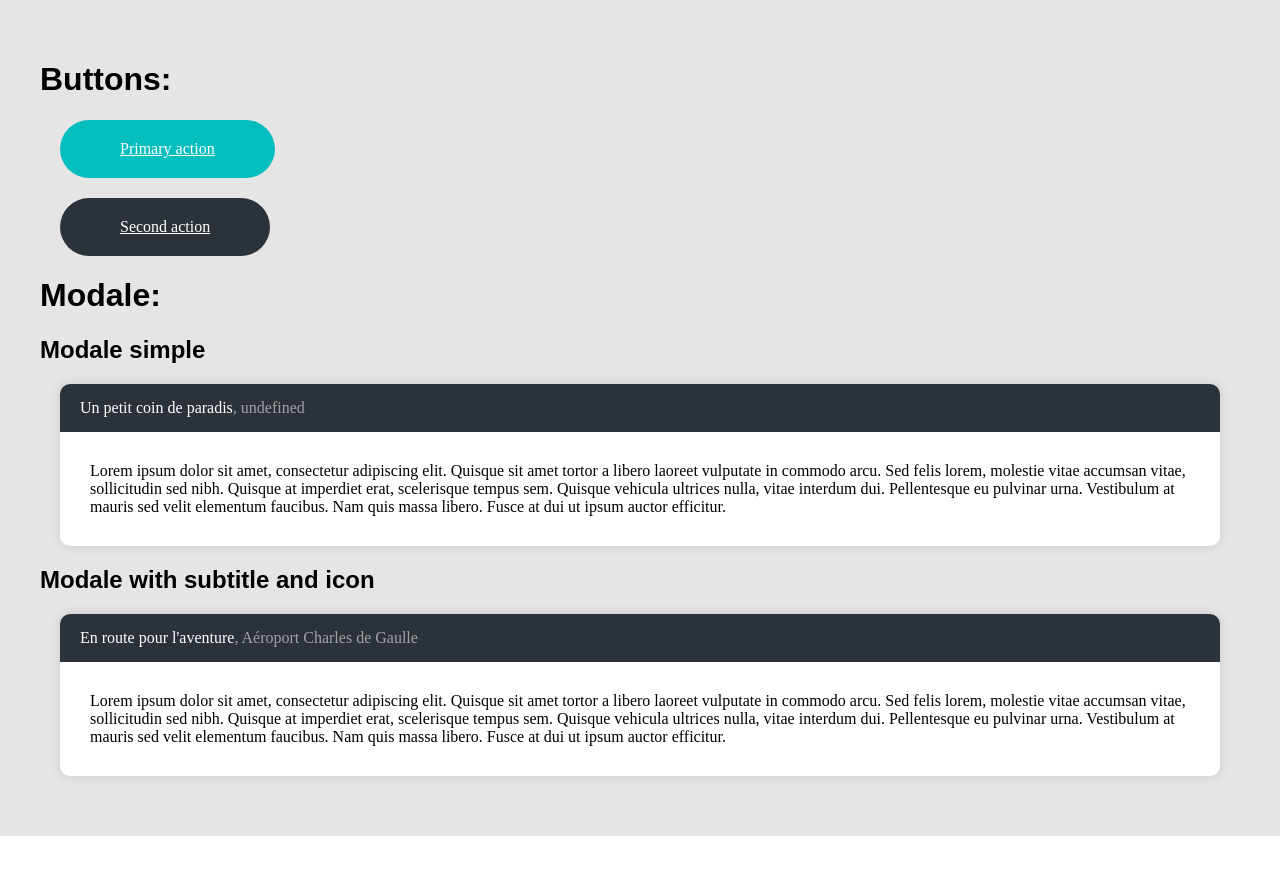
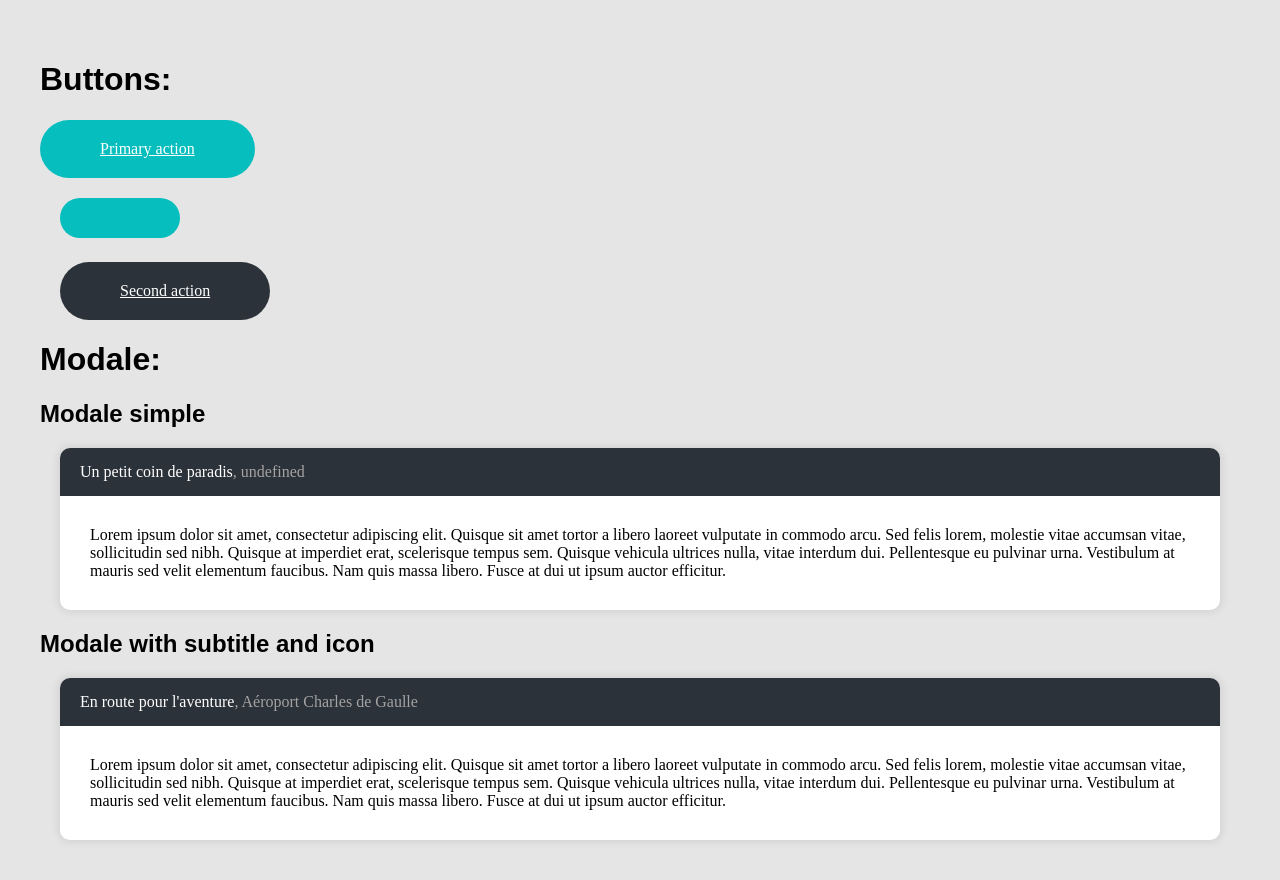
Before and after one commit to OnMyTravel/daft-website-with-react, a React (Create React App) app: page /charte in a window 1280 px wide. Shown: the top 880 px of the page. Before the commit the page ends 836 px from the top, so only its background shows below. Built offline with nearby package versions, Linux system fonts and the light colour scheme.

Commit message:
Extracting components, but ... how to scope my CSS without doing some BEM

```diff
--- /dev/null
+++ b/src/components/Button.css
@@ -0,0 +1,18 @@
+.btn {
+  font-family: 'Raleway';
+  font-weight: 300;
+  display:inline-block;
+
+  padding: 20px 60px;
+  border-radius: 40px;
+}
+
+.btn-primary {
+  background-color: #06BEBD;
+  color: white;
+}
+
+.btn-second {
+  background-color:#2C3239;
+  color: white;
+}
--- /dev/null
+++ b/src/components/Button.js
@@ -0,0 +1,16 @@
+import React from 'react'
+
+import './Button.css';
+
+import Modale from './Modale';
+
+const Button = ({ todos, onTodoClick }) => {
+
+  return (
+    <div>
+      <a class="btn btn-primary" href="#">Primary action</a>
+    </div>
+  )
+}
+
+export default Button
--- a/src/components/Charte.css
+++ b/src/components/Charte.css
@@ -6,25 +6,6 @@
 
 .charte__frame {
   margin: 20px;
-}
-
-.btn {
-  font-family: 'Raleway';
-  font-weight: 300;
-  display:inline-block;
-
-  padding: 20px 60px;
-  border-radius: 40px;
-}
-
-.btn-primary {
-  background-color: #06BEBD;
-  color: white;
-}
-
-.btn-second {
-  background-color:#2C3239;
-  color: white;
 }
 
 .modale {
--- a/src/components/Charte.js
+++ b/src/components/Charte.js
@@ -3,14 +3,16 @@ import React from 'react'
 import './Charte.css';
 
 import Modale from './Modale';
+import Button from './Button';
 
 const Charte = ({ todos, onTodoClick }) => {
 
   return (
   <div class="charte__wrapper">
       <h1>Buttons:</h1>
+      <Button>Primary action</Button>
       <div class="charte__frame">
-        <a class="btn btn-primary" href="#">Primary action</a>
+        <a class="btn btn-primary" href="#"></a>
       </div>
 
       <div class="charte__frame">
```
